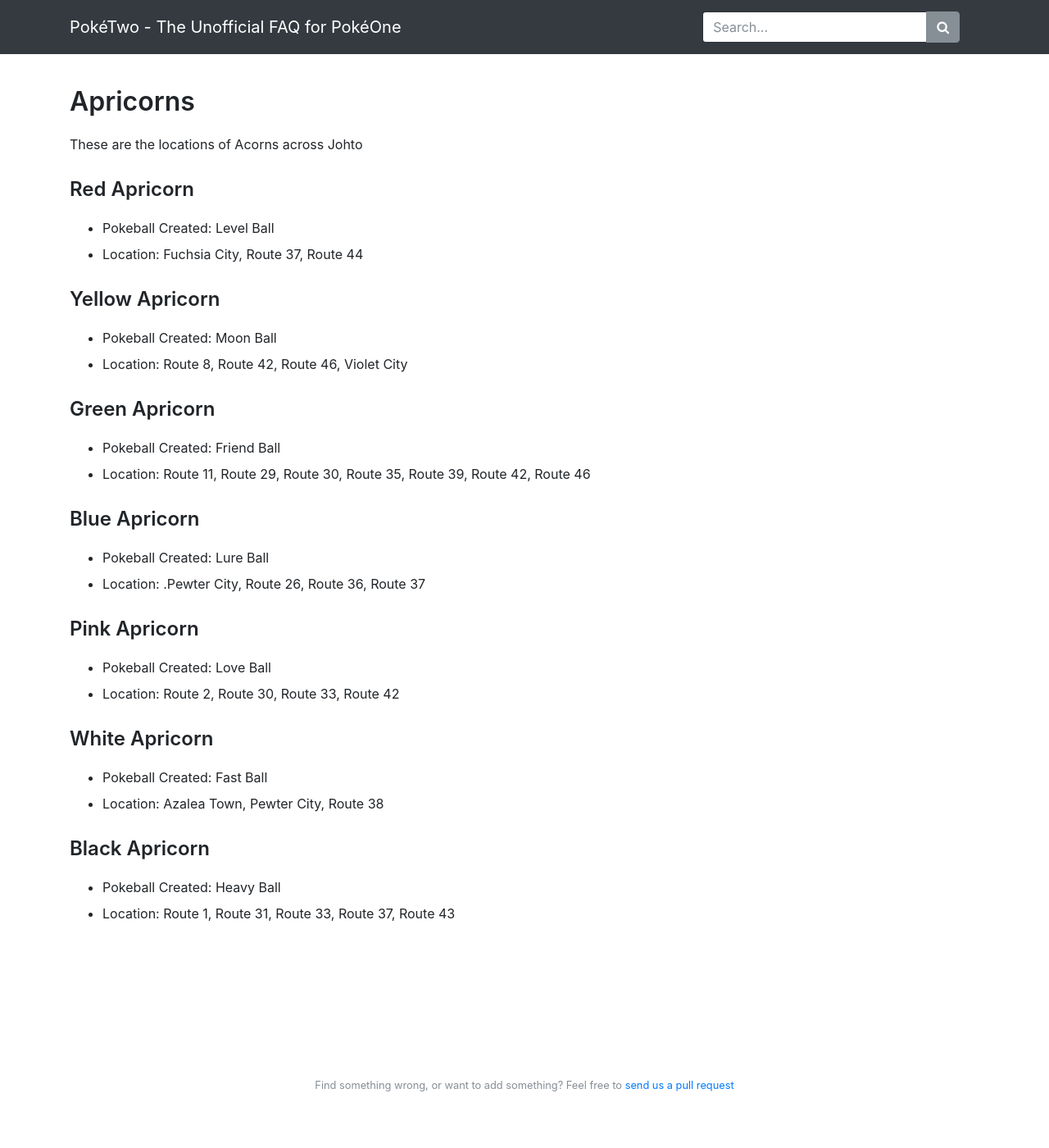
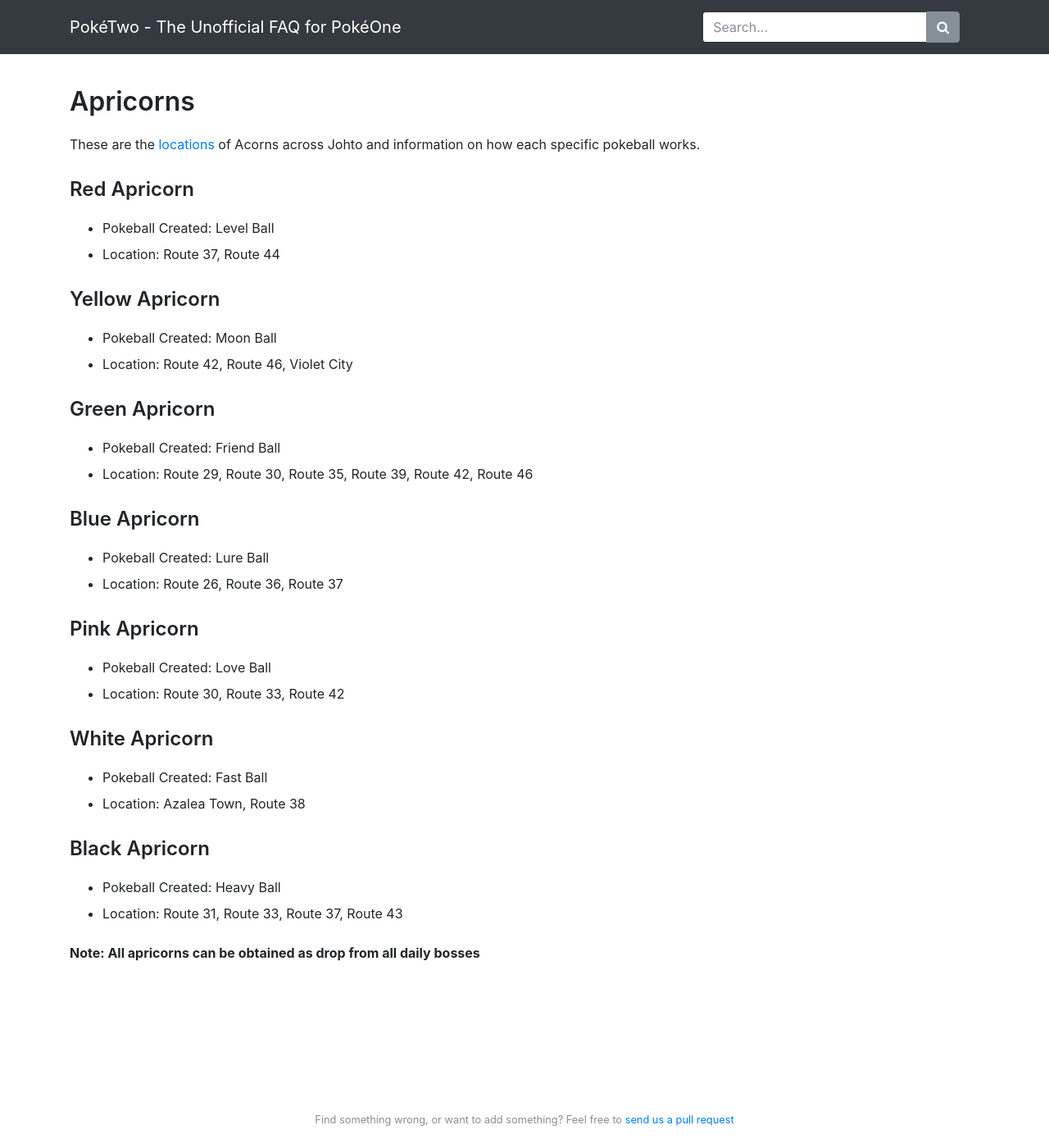
Before and after one commit to X3I/poketwo.com, a Jekyll site: the page built from _pages/items/apricorns.md, in a window 1280 px wide and 1400 px high. Shown: the whole window at 82% size. Built offline with Jekyll 4.4.1, drawn with Linux system fonts in a browser that asks for light colours; nearby versions of some CDN libraries; our own code applies the rules of GitHub Pages for plain Markdown files.

Commit message:
Apricorn change

```diff
--- a/_pages/items/apricorns.md
+++ b/_pages/items/apricorns.md
@@ -6,39 +6,41 @@
 
 # Apricorns
 
-These are the locations of Acorns across Johto
+These are the [locations](https://www.rp-community.de/index.php?mod=articles&action=view&id=36) of Acorns across Johto and information on how each specific pokeball works.
 
 ## Red Apricorn
 
 * Pokeball Created: Level Ball
-* Location: Fuchsia City, Route 37, Route 44
+* Location: Route 37, Route 44
 
 ## Yellow Apricorn
 
 * Pokeball Created: Moon Ball
-* Location: Route 8, Route 42, Route 46, Violet City
+* Location: Route 42, Route 46, Violet City
 
 ## Green Apricorn
 
 * Pokeball Created: Friend Ball
-* Location: Route 11, Route 29, Route 30, Route 35, Route 39, Route 42, Route 46
+* Location: Route 29, Route 30, Route 35, Route 39, Route 42, Route 46
 
 ## Blue Apricorn
 
 * Pokeball Created: Lure Ball
-* Location: .Pewter City, Route 26, Route 36, Route 37
+* Location: Route 26, Route 36, Route 37
 
 ## Pink Apricorn
 
 * Pokeball Created: Love Ball
-* Location: Route 2, Route 30, Route 33, Route 42
+* Location: Route 30, Route 33, Route 42
 
 ## White Apricorn
 
 * Pokeball Created: Fast Ball
-* Location: Azalea Town, Pewter City, Route 38
+* Location: Azalea Town, Route 38
 
 ## Black Apricorn
 
 * Pokeball Created: Heavy Ball
-* Location: Route 1, Route 31, Route 33, Route 37, Route 43
+* Location: Route 31, Route 33, Route 37, Route 43
+
+**Note: All apricorns can be obtained as drop from all daily bosses**
```
